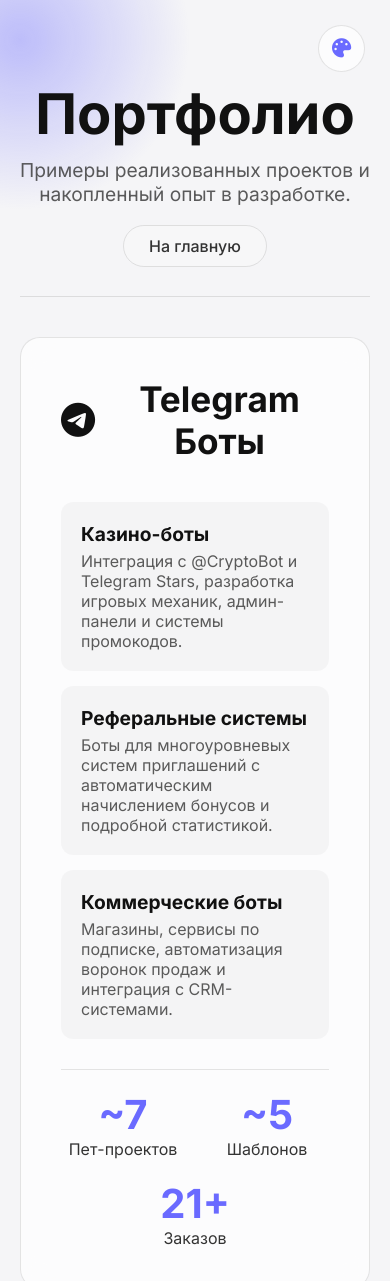
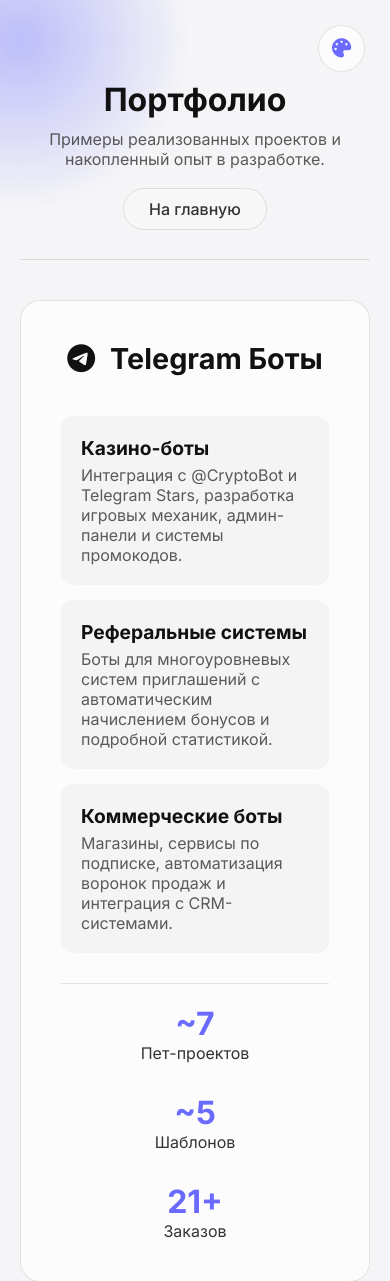
Before and after one commit to wartov/demo, a plain HTML site: page works.html in a window 390 px wide. Shown: the top 1281 px of the page. Drawn offline with Linux system fonts and the light colour scheme.

Commit message:
Update works.css

```diff
--- a/works.css
+++ b/works.css
@@ -246,3 +246,15 @@ h2 {
     transform: translateY(-5px) scale(1.05);
     box-shadow: 0 10px 20px var(--accent-glow);
 }
+
+@media (max-width: 768px) {
+    .works-header h1 { font-size: 2.5em; }
+    .works-header p { font-size: 1em; }
+    h2 { font-size: 1.8em; }
+    .metric-item span { font-size: 2em; }
+    .metrics-container { flex-direction: column; gap: 30px; }
+}
+
+@media (max-width: 480px) {
+    .works-header h1 { font-size: 2em; }
+}
```
